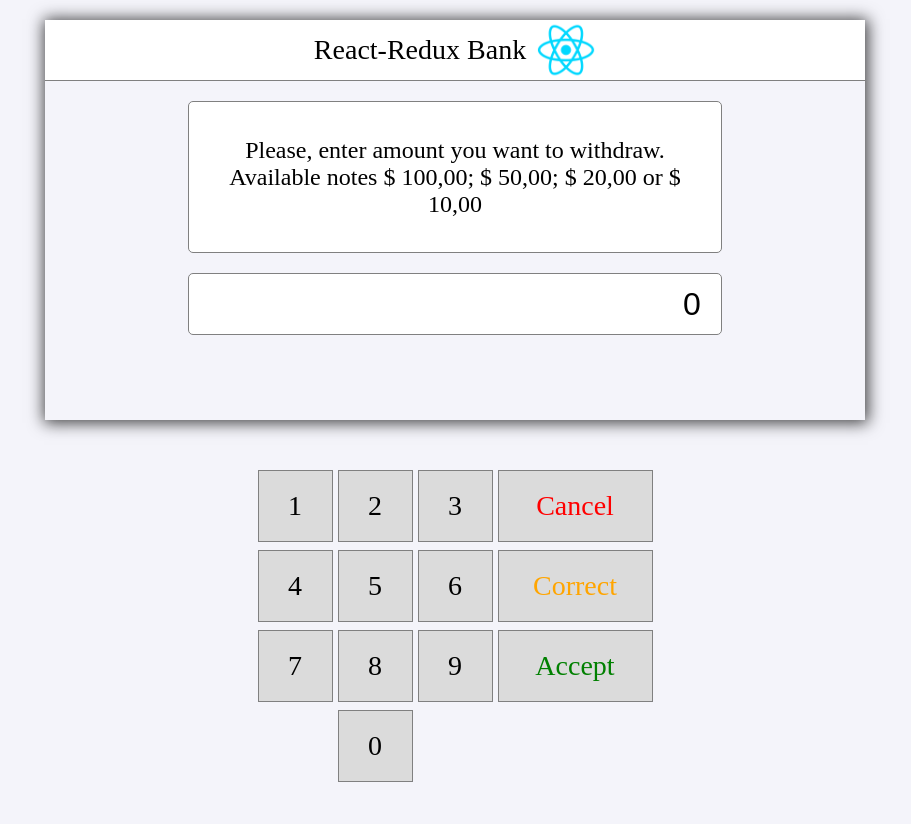
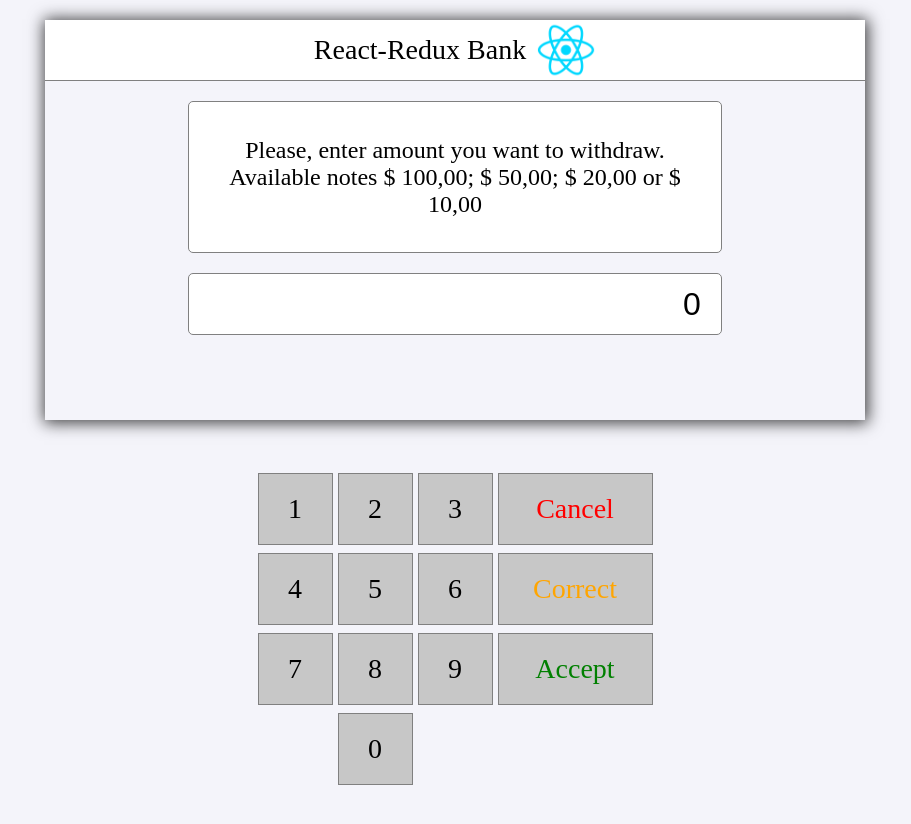
Before and after one commit to K3rLa3da/cash_machine_challenge, a React app: page / in a window 1280 px wide. Shown: the top 824 px of the page, without its empty margins (185-1096 px from the left). Built offline with nearby package versions, Linux system fonts and the light colour scheme.

Commit message:
small styles fixes

```diff
--- a/public/styles/cash-machine-keyboard.scss
+++ b/public/styles/cash-machine-keyboard.scss
@@ -1,7 +1,7 @@
 .keyboard-container {
   width: 400px;
   height: 320px;
-  margin: 47px auto;
+  margin: 50px auto;
   display: flex;
 }
 
@@ -35,7 +35,7 @@
   text-align: center;
   vertical-align: middle;
   line-height: 70px;
-  background-color: #dbdbdb;
+  background-color: #c7c7c7;
   cursor: pointer;
   &.red {
     color: red;
```
